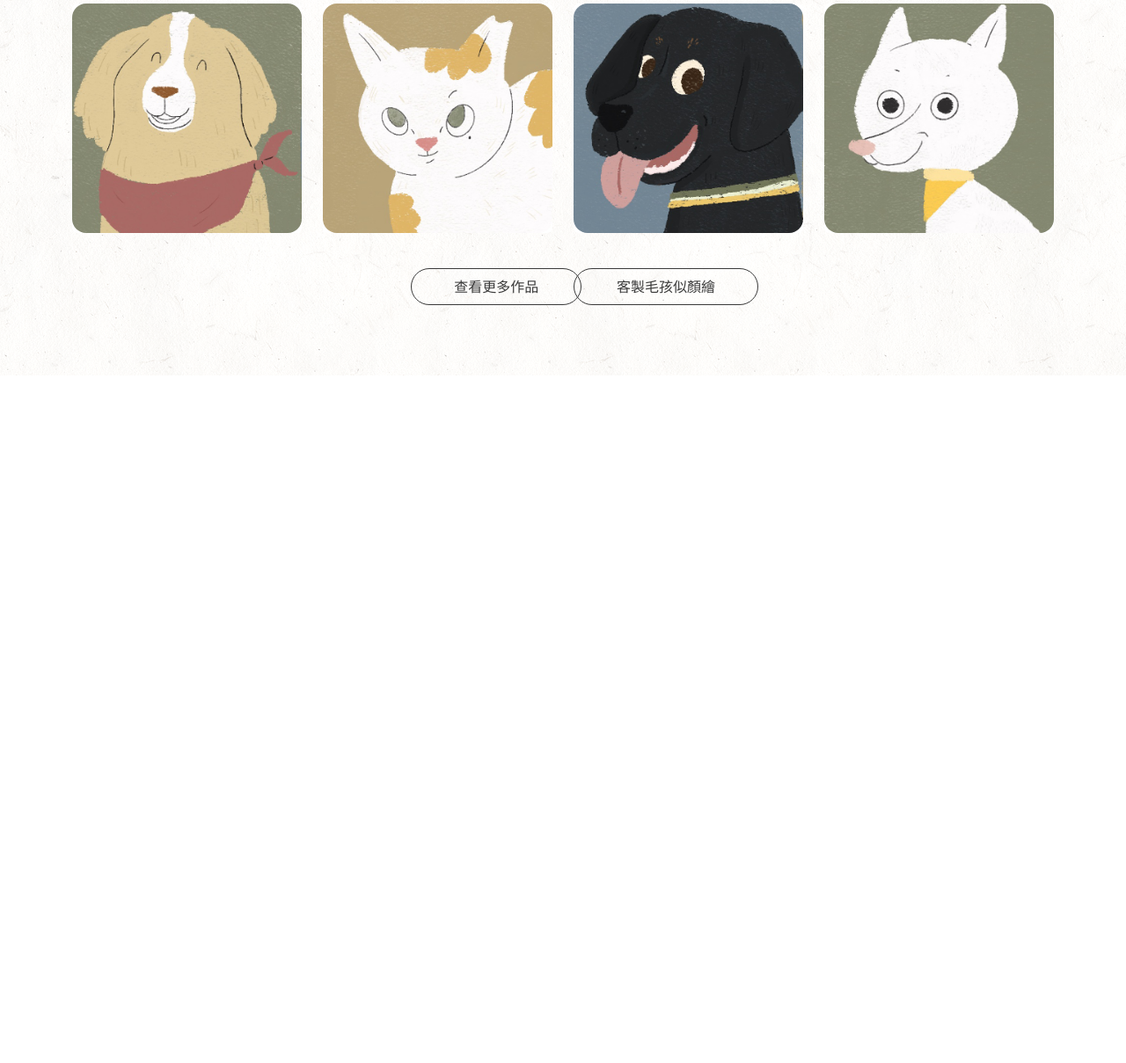
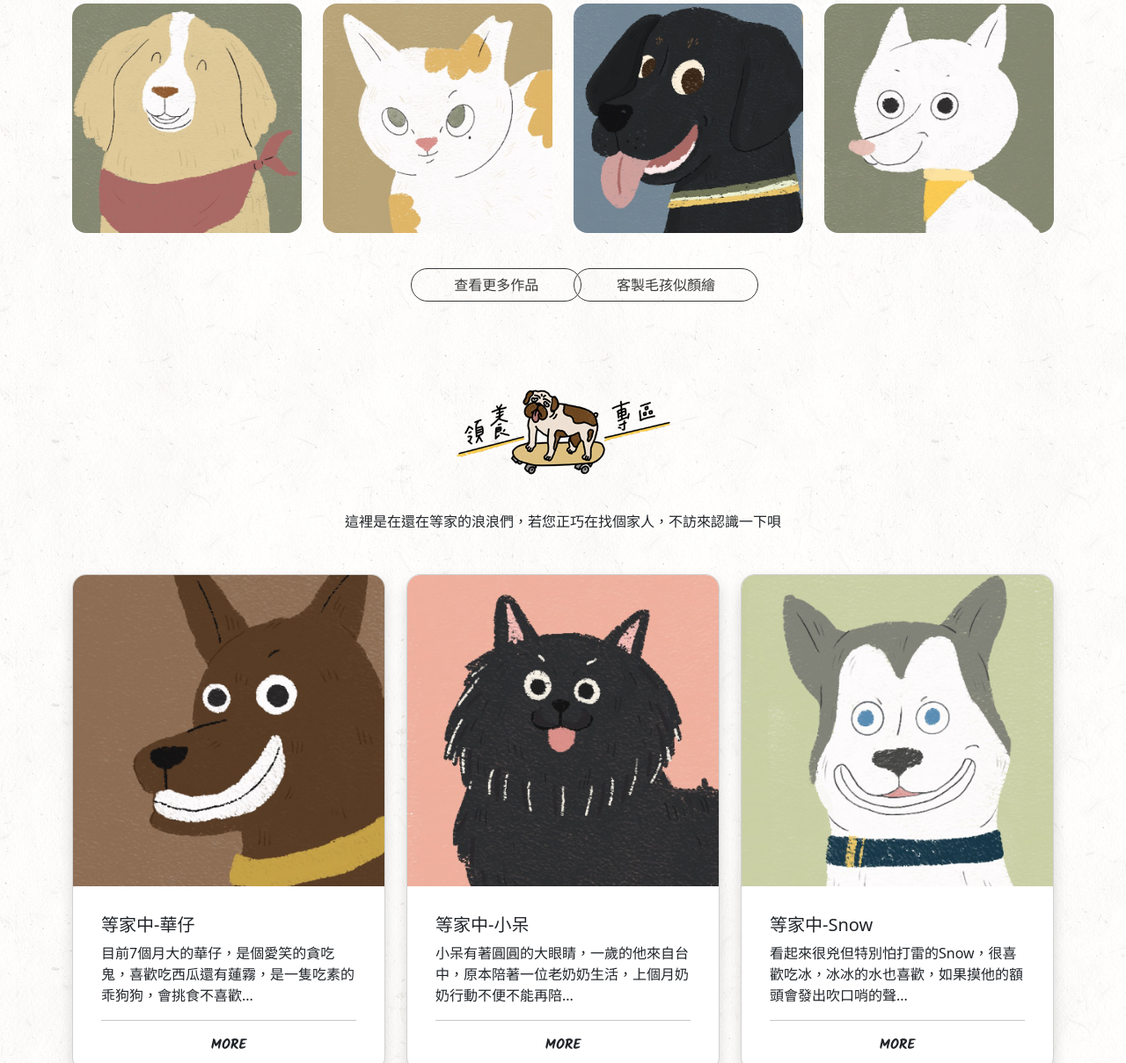
Before and after one commit to chrisluo5311/FurBaby, a website: page index.html in a window 1280 px wide. Shown: the part 1591-2800 px from the top of the page at 88% size. Before the commit the page ends 2018 px from the top, so only its background shows below. Drawn offline with nearby package versions, Linux system fonts and the light colour scheme.

Commit message:
add 領養專區

```diff
--- a/index.html
+++ b/index.html
@@ -9,20 +9,11 @@
     <link rel="preconnect" href="https://fonts.googleapis.com">
     <link rel="preconnect" href="https://fonts.gstatic.com" crossorigin>
     <link href="https://fonts.googleapis.com/css2?family=Kalam:wght@300;400;700&display=swap" rel="stylesheet">
-    <style>
-        .btn-outline-egg-yellow {
-            border-color: #3A3A3A;
-            color: #3A3A3A;
-        }
-        .btn-outline-egg-yellow:hover{
-            background-color: #F9C745;
-        }
-    </style>
 </head>
 <body class="bg-Image">
     <nav class="navbar navbar-expand-lg navbar-light bg-white px-lg-4 py-3 sticky-top">
         <div class="container-fluid">
-            <a class="navbar-brand text-dark fw-bold" href="./index.html">
+            <a class="navbar-brand text-dark fw-bold mx-3" href="./index.html">
                 <img src="./images/logo.png" alt="">
             </a>
             <button class="navbar-toggler" type="button" data-bs-toggle="collapse" data-bs-target="#navbarSupportedContent" aria-controls="navbarSupportedContent" aria-expanded="false" aria-label="Toggle navigation">
@@ -136,21 +127,97 @@
                 </li>
             </ul>
 
-            <div class="row justify-content-center p-3">
+            <div class="row justify-content-center p-md-3">
                 <div class="col-lg-4">
                     <ul class="row row-cols-1 row-cols-lg-2 list-unstyled">
                         <li class="col text-center">
-                            <a href="#" class="btn btn-outline-egg-yellow rounded-pill px-5 text-nowrap py-2" role="button">查看更多作品</a>
+                            <a href="#" class="btn btn-outline-egg-yellow rounded-pill px-5 text-nowrap" role="button">查看更多作品</a>
                         </li>
-                        <li class="col text-center">
-                            <a href="#" class="btn btn-outline-egg-yellow rounded-pill px-5 text-nowrap py-2" role="button">客製毛孩似顏繪</a>
+                        <li class="col text-center d-none d-md-block">
+                            <a href="#" class="btn btn-outline-egg-yellow rounded-pill px-5 text-nowrap" role="button">客製毛孩似顏繪</a>
                         </li>
                     </ul>
                 </div>
             </div>
         </div>
     </section>
+
+    <section class="mb-5">
+        <div class="container">
+            <div class="text-center mb-5">
+                <img class="mb-4" src="./images/title02.png" alt="">
+                <p class="mb-0" >這裡是在還在等家的浪浪們，若您正巧在找個家人，不訪來認識一下唄</p>
+            </div>
+
+            <ul class="row row-cols-1 row-cols-lg-3 g-3 g-lg-4 list-unstyled mb-5">
+                <li class="col">
+                    <div class="card shadow h-100" style="border-radius: 1rem;overflow: hidden;">
+                        <img src="./images/dog01.png" class="mb-3" alt="" >
+                        <div class="card-body mx-3">
+                            <h5 class="card-title">等家中-華仔</h5>
+                            <p class="card-text lh-base mb-lg-0 overflow-hidden"  style="height: 4.5rem;">目前7個月大的華仔，是個愛笑的貪吃鬼，喜歡吃西瓜還有蓮霧，是一隻吃素的乖狗狗，會挑食不喜歡...</p>
+                            <hr class="">
+                            <a href="#" class="text-dark kalam-bold stretched-link text-decoration-none d-flex justify-content-center">MORE</a>
+                        </div>
+                    </div>
+                </li>
+                <li class="col">
+                    <div class="card shadow h-100" style="border-radius: 1rem;overflow: hidden;">
+                        <img src="./images/04.png" class="mb-3" alt="" >
+                        <div class="card-body mx-3">
+                            <h5 class="card-title">等家中-小呆</h5>
+                            <p class="card-text lh-base mb-lg-0 overflow-hidden" style="height: 4.5rem;">小呆有著圓圓的大眼睛，一歲的他來自台中，原本陪著一位老奶奶生活，上個月奶奶行動不便不能再陪...</p>
+                            <hr class="">
+                            <a href="#" class="text-dark kalam-bold stretched-link text-decoration-none d-flex justify-content-center">MORE</a>
+                        </div>
+                    </div>
+                </li>
+                <li class="col">
+                    <div class="card shadow h-100" style="border-radius: 1rem;overflow: hidden;">
+                        <img src="./images/08.png" class="mb-3" alt="" >
+                        <div class="card-body mx-3">
+                            <h5 class="card-title">等家中-Snow</h5>
+                            <p class="card-text lh-base mb-lg-0 overflow-hidden" style="height: 4.5rem;">看起來很兇但特別怕打雷的Snow，很喜歡吃冰，冰冰的水也喜歡，如果摸他的額頭會發出吹口哨的聲...</p>
+                            <hr class="">
+                            <a href="#" class="text-dark kalam-bold stretched-link text-decoration-none d-flex justify-content-center">MORE</a>
+                        </div>
+                    </div>
+                </li>
+            </ul>
+
+            <div class="text-center">
+                <a href="#" class="btn btn-outline-egg-yellow rounded-pill px-5 text-nowrap py-2" role="button">看看更多浪浪</a>
+            </div>
+        </div>
+    </section>
 </main>
+
+<footer class="border-top border-warning">
+    <section>
+        <div class="row">
+            <div class="col-lg-8">
+                <div class="row row-cols-1 row-cols-lg-2">
+                    <div class="col">
+                        <div class="row">
+                            <div class="col-lg-6">
+                                <img src="" alt="">
+                            </div>
+                            <div class="col-lg-6">
+                                <h3>加入奴才團隊</h3>
+                                <p>我也會畫畫，希望能盡一份心力！</p>
+                                <a href="#" class="btn btn-outline-egg-yellow rounded-pill px-5 text-nowrap" role="button">看看更多浪浪</a>
+                            </div>
+                        </div>
+                    </div>
+                    <div class="col"></div>
+                </div>
+            </div>
+        </div>
+    </section>
+    <section class="bg-secondary p-3">
+        <p class="text-center text-white mb-0 ">Copyright © 2021 撿到寶.All rights reserved.</p>
+    </section>
+</footer>
 
     <script src="https://cdn.jsdelivr.net/npm/bootstrap@5.1.1/dist/js/bootstrap.bundle.min.js" integrity="sha384-/bQdsTh/da6pkI1MST/rWKFNjaCP5gBSY4sEBT38Q/9RBh9AH40zEOg7Hlq2THRZ" crossorigin="anonymous"></script>
 </body>
--- a/stylesheets/all.scss
+++ b/stylesheets/all.scss
@@ -50,3 +50,4 @@
 @import "./components/strokeText";
 @import "./components/bgImage";
 @import "./components/overlay";
+@import "./components/btnEggYellow";
--- /dev/null
+++ b/stylesheets/components/_btnEggYellow.scss
@@ -0,0 +1,7 @@
+.btn-outline-egg-yellow {
+    border-color: #3A3A3A;
+    color: #3A3A3A;
+}
+.btn-outline-egg-yellow:hover{
+    background-color: #F9C745;
+}
--- a/stylesheets/components/_overlay.scss
+++ b/stylesheets/components/_overlay.scss
@@ -10,6 +10,7 @@
     transition: .5s ease;
 }
 .overlay:hover {
+    border-radius: 20px;
     opacity: 1;
     background: linear-gradient(rgba(0,0,0,0),rgba(0,0,0,0.5));
 }
```
Also changed, not shown: images/04.png (added), images/08.png (added), images/dog01.png (added), images/title02.png (added), stylesheets/all.css, 1 other file.
